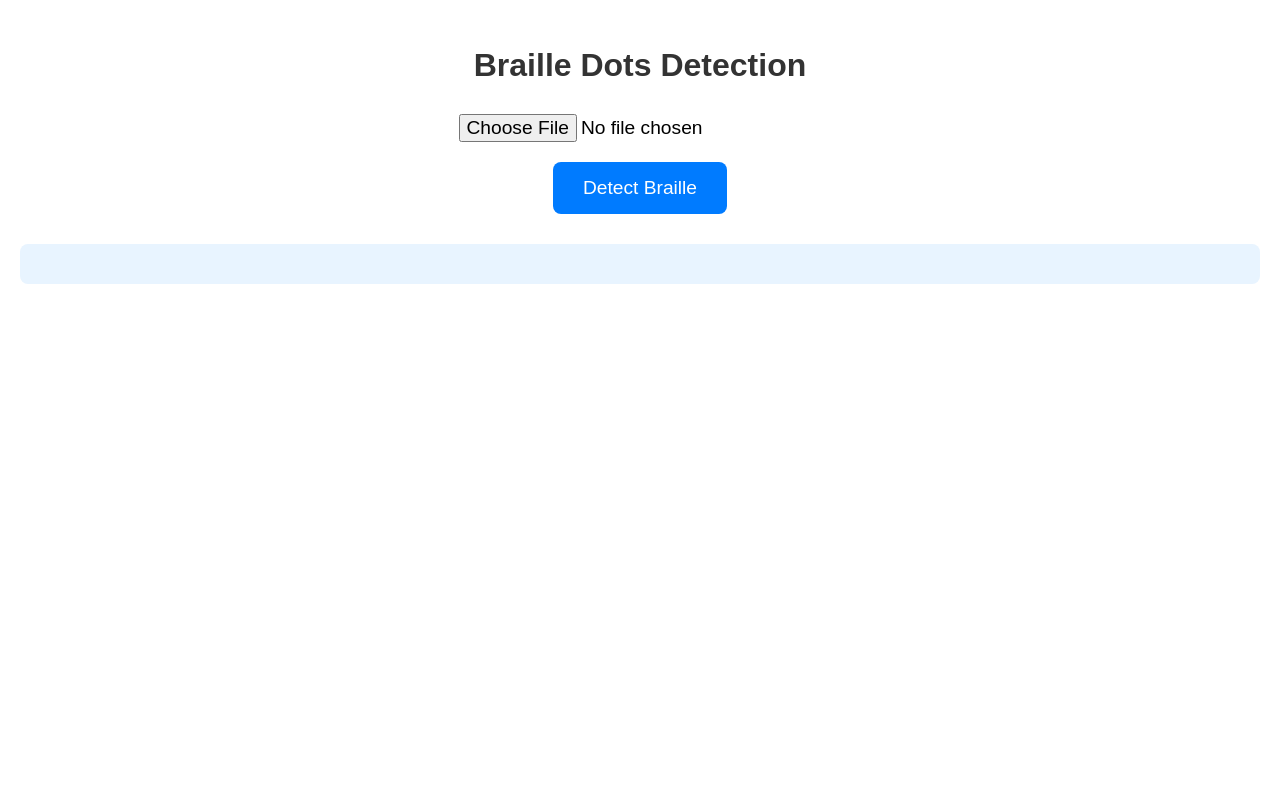
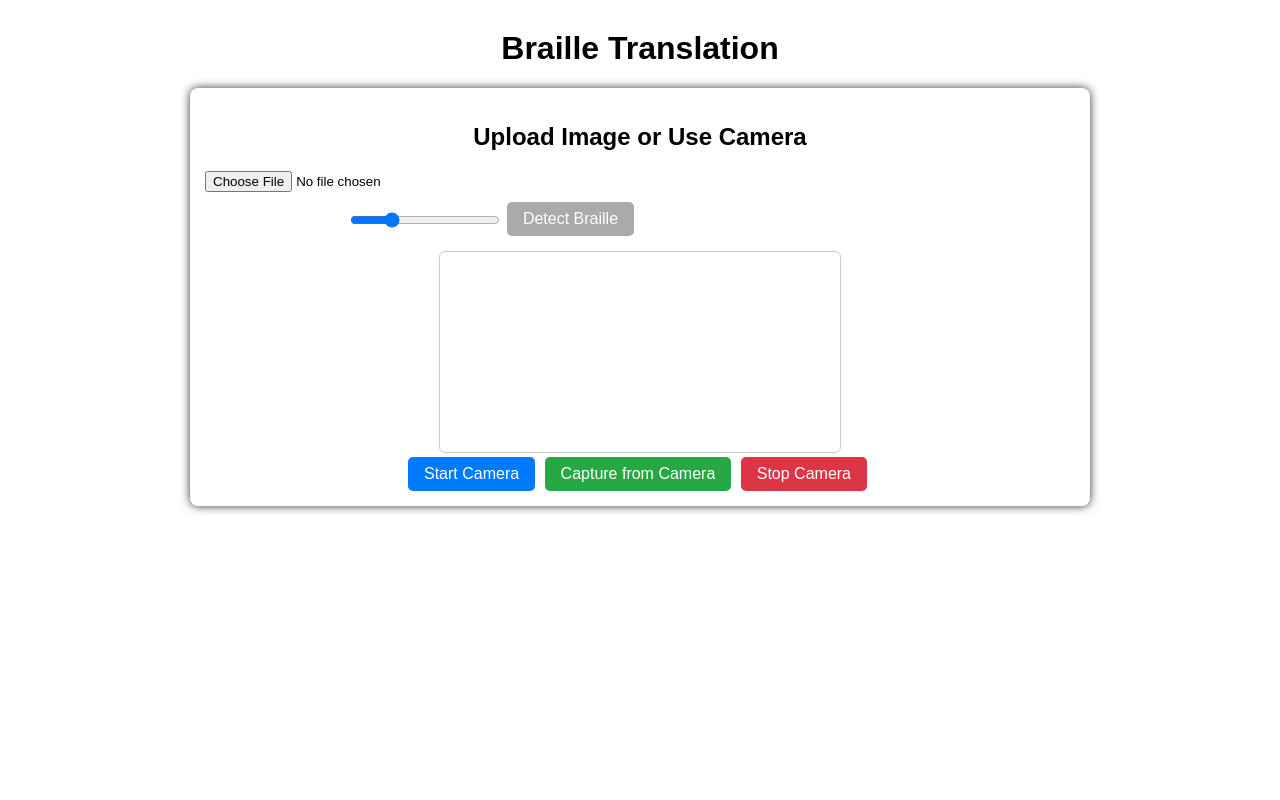
Before and after one commit to Prakash0062/Braille_Dots_Detection, a Flask app: page / in a window 1280 px wide. Run offline with Flask 2, Linux system fonts and the light colour scheme.

Commit message:
Update index.html

```diff
--- a/templates/index.html
+++ b/templates/index.html
@@ -1,158 +1,269 @@
 <!DOCTYPE html>
 <html lang="en">
 <head>
-    <meta charset="UTF-8">
-    <meta name="viewport" content="width=device-width, initial-scale=1.0">
-    <title>Braille Detection</title>
+  <meta charset="UTF-8" />
+  <meta name="viewport" content="width=device-width, initial-scale=1" />
+  <title>Braille Translation</title>
   <style>
-        :root {
-            --primary-color: #007bff;
-            --primary-hover: #0056b3;
-            --bg-light: #f6f6f6;
-            --bg-highlight: #e8f4ff;
-            --font-size-base: 18px;
+    body {
+      font-family: Arial, sans-serif;
+      max-width: 900px;
+      margin: 30px auto;
+      padding: 0 20px;
+      background: white;
+      color: black;
     }
 
-        * {
-            box-sizing: border-box;
+    h1, h2 {
+      text-align: center;
+      color: black;
     }
 
-        body {
-            font-family: Arial, sans-serif;
-            background-color: var(--bg-light);
-            margin: 0;
-            padding: 0;
-            font-size: var(--font-size-base);
-        }
-
-        .container {
-            width: 100%;
-            min-height: 100vh;
-            background: #fff;
-            padding: 20px;
-            box-shadow: 0 0 15px rgba(0,0,0,0.1);
-        }
-
-        h2 {
-            text-align: center;
+    section {
       margin-bottom: 30px;
-            font-size: 2rem;
-            color: #333;
-        }
-
-        form {
-            text-align: center;
-            margin-bottom: 30px;
+      padding: 15px;
+      background: rgba(255, 255, 255, 0.1);
+      border-radius: 8px;
+      box-shadow: 0 0 10px #333;
     }
 
     input[type="file"] {
-            font-size: 1.2rem;
-            margin-bottom: 20px;
+      display: block;
+      margin: 10px 0;
     }
 
-        input[type="submit"] {
-            padding: 15px 30px;
-            font-size: 1.2rem;
-            background: var(--primary-color);
+    button {
+      padding: 8px 16px;
+      cursor: pointer;
+      background-color: #007bff;
+      border: none;
       color: white;
-            border: none;
-            border-radius: 8px;
-            cursor: pointer;
-            transition: background 0.3s;
+      border-radius: 5px;
+      font-size: 16px;
+      margin-right: 5px;
     }
 
-        input[type="submit"]:hover {
-            background: var(--primary-hover);
+    button:disabled {
+      background-color: #aaa;
+      cursor: not-allowed;
     }
 
-        .output-section {
+    #detected-image {
+      max-width: 100%;
+      border: 1px solid #ccc;
+      margin-top: 15px;
+      border-radius: 6px;
+    }
+
+    #detected-text {
+      margin-top: 15px;
+      font-size: 18px;
+      white-space: pre-line;
+      background: rgba(255, 255, 255, 0.8);
+      color: black !important;
+      padding: 15px;
+      border-radius: 6px;
+      min-height: 60px;
+    }
+
+    #camera-section {
+      margin-top: 15px;
       text-align: center;
     }
 
-        .output-section img {
-            max-width: 100%;
-            height: auto;
-            margin-top: 20px;
+    #video {
+      width: 100%;
+      max-width: 400px;
+      border-radius: 6px;
       border: 1px solid #ccc;
-            border-radius: 8px;
     }
 
-        .detected-text {
-            margin-top: 20px;
-            font-size: 1.2rem;
-            font-weight: bold;
-            background: var(--bg-highlight);
-            padding: 20px;
-            border-radius: 8px;
-            white-space: pre-wrap;
+    #capture-btn {
+      background-color: #28a745;
     }
 
-        /* Responsive Styling */
-        @media (max-width: 768px) {
-            h2 {
-                font-size: 1.6rem;
+    #stop-camera-btn {
+      background-color: #dc3545;
     }
 
-            input[type="submit"] {
-                width: 100%;
-                font-size: 1.2rem;
-                padding: 15px;
-            }
-
-            .detected-text {
-                font-size: 1rem;
-                padding: 15px;
-            }
+    #copy-btn, #speak-btn {
+      margin-top: 10px;
+      margin-right: 10px;
+      background-color: #6c757d;
     }
   </style>
 </head>
 <body>
-    <div class="container">
-        <h2>Braille Dots Detection</h2>
-        <form id="upload-form" enctype="multipart/form-data">
-            <input type="file" name="image" required><br>
-            <input type="submit" value="Detect Braille">
-        </form>
 
-        <div class="output-section" id="output">
-            <div id="image-output"></div>
-            <div class="detected-text" id="text-output"></div>
+  <h1>Braille Translation</h1>
+
+  <section>
+    <h2>Upload Image or Use Camera</h2>
+    <input type="file" id="image-input" accept="image/*" />
+    <label for="confidence-slider" style="color: white; margin-left: 10px;">Confidence: <span id="confidence-value">0.25</span></label>
+    <input type="range" id="confidence-slider" min="0" max="1" step="0.01" value="0.25" style="vertical-align: middle; margin-left: 10px; width: 150px;" />
+    <button id="detect-btn" disabled>Detect Braille</button>
+
+    <div id="camera-section">
+      <video id="video" autoplay playsinline></video><br/>
+      <button id="start-camera-btn">Start Camera</button>
+      <button id="capture-btn" disabled>Capture from Camera</button>
+      <button id="stop-camera-btn" disabled>Stop Camera</button>
     </div>
-    </div>
+  </section>
+
+  <section id="output-image-section" style="display: none;">
+    <h2>Detected Image</h2>
+    <img id="detected-image" alt="Detected Output Image" />
+  </section>
+
+  <section id="output-text-section" style="display: none;">
+    <h2>Detected Text</h2>
+    <div id="detected-text" style="color: black;">Detected text will appear here...</div>
+    <button id="copy-btn">📋 Copy Text</button>
+    <button id="speak-btn">🔊 Play Audio</button>
+  </section>
 
   <script>
-        const form = document.getElementById('upload-form');
-        const imageOutput = document.getElementById('image-output');
-        const textOutput = document.getElementById('text-output');
+    const imageInput = document.getElementById('image-input');
+    const detectBtn = document.getElementById('detect-btn');
+    const detectedImage = document.getElementById('detected-image');
+    const detectedText = document.getElementById('detected-text');
+    const video = document.getElementById('video');
+    const startCameraBtn = document.getElementById('start-camera-btn');
+    const captureBtn = document.getElementById('capture-btn');
+    const stopCameraBtn = document.getElementById('stop-camera-btn');
+    const copyBtn = document.getElementById('copy-btn');
+    const speakBtn = document.getElementById('speak-btn');
+    const outputImageSection = document.getElementById('output-image-section');
+    const outputTextSection = document.getElementById('output-text-section');
+    const confidenceSlider = document.getElementById('confidence-slider');
+    const confidenceValueLabel = document.getElementById('confidence-value');
 
-        form.addEventListener('submit', async (e) => {
-            e.preventDefault();
+    let selectedFile = null;
+    let stream = null;
 
-            const formData = new FormData(form);
+    imageInput.addEventListener('change', () => {
+      if (imageInput.files.length > 0) {
+        selectedFile = imageInput.files[0];
+        detectBtn.disabled = false;
+        detectedImage.src = "";
+        detectedText.textContent = "Detected text will appear here...";
+        outputImageSection.style.display = 'none';
+        outputTextSection.style.display = 'none';
+        stopCamera();
+      } else {
+        selectedFile = null;
+        detectBtn.disabled = true;
+      }
+    });
 
+    confidenceSlider.addEventListener('input', () => {
+      confidenceValueLabel.textContent = confidenceSlider.value;
+    });
+
+    async function startCamera() {
       try {
-                const response = await fetch('/detect', {
+        stream = await navigator.mediaDevices.getUserMedia({
+          video: { facingMode: { exact: "environment" } }
+        });
+      } catch (err) {
+        stream = await navigator.mediaDevices.getUserMedia({ video: true });
+      }
+      video.srcObject = stream;
+      imageInput.disabled = true;
+      detectBtn.disabled = true;
+      captureBtn.disabled = false;
+      stopCameraBtn.disabled = false;
+      selectedFile = null;
+      detectedImage.src = "";
+      detectedText.textContent = "Detected text will appear here...";
+      outputImageSection.style.display = 'none';
+      outputTextSection.style.display = 'none';
+    }
+
+    function stopCamera() {
+      if (stream) {
+        stream.getTracks().forEach(track => track.stop());
+        stream = null;
+      }
+      video.srcObject = null;
+      imageInput.disabled = false;
+      detectBtn.disabled = !selectedFile;
+      captureBtn.disabled = true;
+      stopCameraBtn.disabled = true;
+    }
+
+    startCameraBtn.addEventListener('click', startCamera);
+    stopCameraBtn.addEventListener('click', stopCamera);
+
+    captureBtn.addEventListener('click', () => {
+      if (!stream) return;
+
+      const canvas = document.createElement('canvas');
+      canvas.width = video.videoWidth;
+      canvas.height = video.videoHeight;
+      const ctx = canvas.getContext('2d');
+      ctx.drawImage(video, 0, 0, canvas.width, canvas.height);
+
+      canvas.toBlob(blob => {
+        selectedFile = new File([blob], "captured.jpg", { type: "image/jpeg" });
+        detectBtn.disabled = false;
+        detectBtn.click();
+      }, 'image/jpeg');
+    });
+
+    detectBtn.addEventListener('click', () => {
+      if (!selectedFile) return;
+
+      detectBtn.disabled = true;
+      detectBtn.textContent = "Detecting...";
+
+      const formData = new FormData();
+      formData.append('image', selectedFile);
+      const confidenceValue = confidenceSlider.value;
+      formData.append('confidence', confidenceValue);
+
+      fetch('/detect', {
         method: 'POST',
         body: formData
+      })
+      .then(res => res.json())  // ✅ FIXED: using .json()
+      .then(data => {
+        if (data.error) {
+          alert(data.error);
+          detectedImage.src = "";
+          detectedText.textContent = "";
+          outputImageSection.style.display = 'none';
+          outputTextSection.style.display = 'none';
+        } else {
+          detectedImage.src = data.detected_image;
+          detectedText.textContent = data.detected_text_rows.join('\n');
+          outputImageSection.style.display = 'block';
+          outputTextSection.style.display = 'block';
+        }
+      })
+      .catch(err => {
+        alert("Error: " + err.message);
+      })
+      .finally(() => {
+        detectBtn.disabled = false;
+        detectBtn.textContent = "Detect Braille";
+      });
     });
 
-                if (!response.ok) {
-                    throw new Error(`Server error: ${response.status} ${response.statusText}`);
-                }
+    copyBtn.addEventListener('click', () => {
+      const text = detectedText.textContent;
+      navigator.clipboard.writeText(text).then(() => {
+        alert("Text copied to clipboard!");
+      });
+    });
 
-                const result = await response.json();
-
-                if (result.error) {
-                    textOutput.innerText = "Error: " + result.error;
-                    imageOutput.innerHTML = "";
-                } else {
-                    imageOutput.innerHTML = `<img src="${result.detected_image}" alt="Detected Image">`;
-                    textOutput.innerText = "Detected Braille:\n" + result.detected_text_rows.join('\n');
-                }
-            } catch (error) {
-                textOutput.innerText = "Fetch error: " + error.message;
-                imageOutput.innerHTML = "";
-            }
+    speakBtn.addEventListener('click', () => {
+      const text = detectedText.textContent;
+      const utterance = new SpeechSynthesisUtterance(text);
+      utterance.lang = 'en-US';
+      window.speechSynthesis.speak(utterance);
     });
   </script>
 </body>
```
Lines whose indentation alone changed are shown as unchanged.
